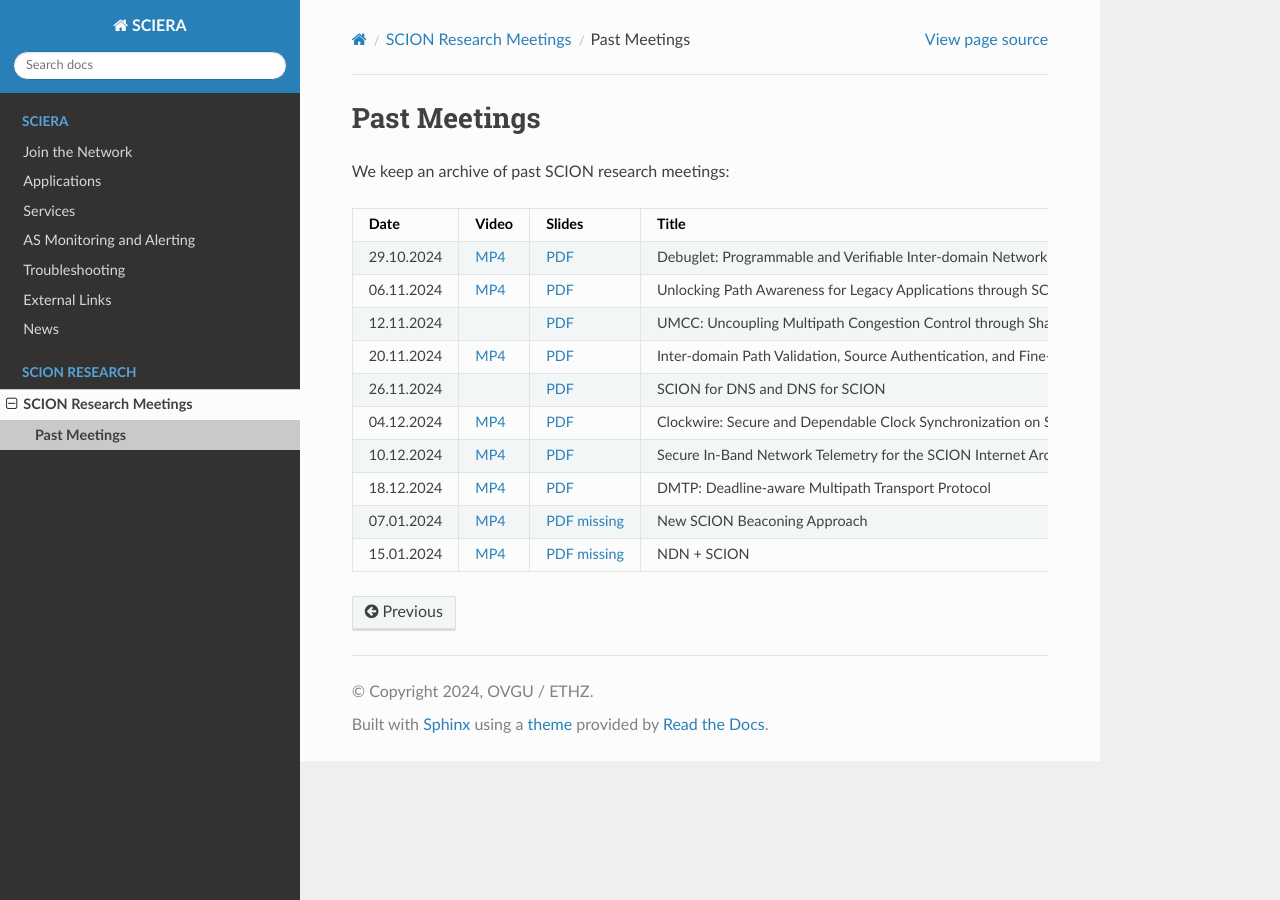
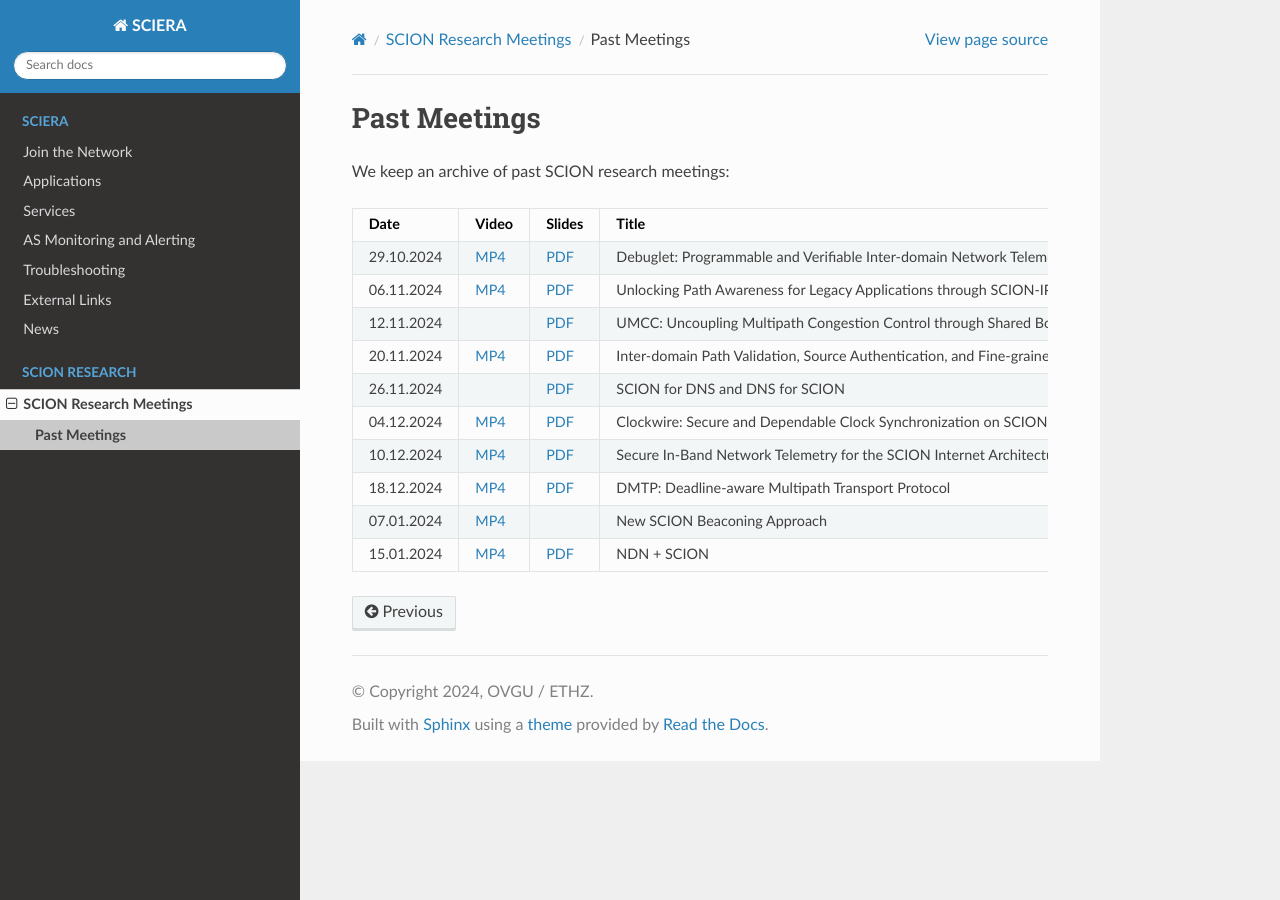
Before and after one commit to netsys-lab/scion-education-network-documentation, a Sphinx documentation site: the page built from docs/source/scion-research/meetings/past.rst, in a window 1280 px wide. Built offline with Sphinx 7.4.7 and the Read the Docs theme 3.1.0, drawn with Linux system fonts in a browser that asks for light colours.

Commit message:
Update with NDN slides.

```diff
--- a/docs/source/scion-research/meetings/past.rst
+++ b/docs/source/scion-research/meetings/past.rst
@@ -64,13 +64,13 @@
       - `PDF <https://ieeexplore.ieee.org/document/10186417>`__
     * - 07.01.2024
       - `MP4 <https://drive.google.com/file/d/1c0OHpkUafYKn71Dg57ETXrddiXEGRYmP/view>`__
-      - `PDF missing <todo>`__
+      -
       - New SCION Beaconing Approach
       - Seyedali Tabaeiaghdaei (ETH Zurich)
       -
     * - 15.01.2024
       - `MP4 <https://drive.google.com/file/d/1OtJX2k-44m_F-mf0Lbh4-ItAssCG8HQs/view>`__
-      - `PDF missing <todo>`__
+      - `PDF <https://drive.google.com/file/d/1e_wppQqFQrFj6KX8j2TTxv9ubX7oeRtp/view>`__
       - NDN + SCION
       - Ken Calvert (University of Kentucky)
       - `PDF <https://drive.google.com/file/d/12aSfu80FYYpsXH9Vc1GBUSOn9bmXKGNy/view>`__
```
